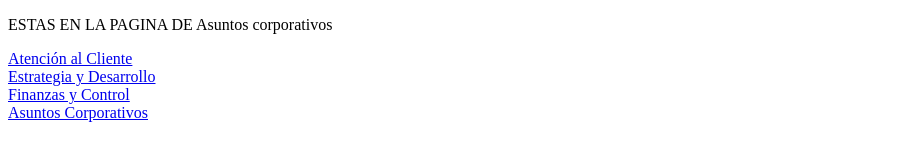
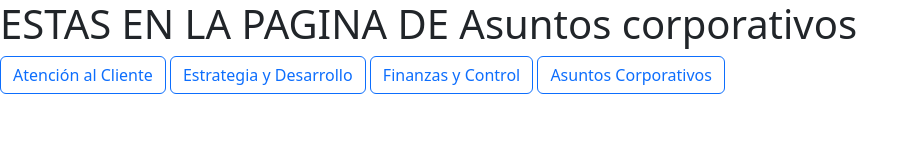
Before and after one commit to MicaelaMejiaVargas/ORG-MET-PROGRAMA, a plain HTML site: page html/asuntoscorporativos.html in a window 1280 px wide. Shown: the whole page, without its empty margins (0-919 px from the left). Drawn offline with nearby package versions, Linux system fonts and the light colour scheme.

Commit message:
botones vinculados para saber mas

```diff
--- a/html/asuntoscorporativos.html
+++ b/html/asuntoscorporativos.html
@@ -3,6 +3,8 @@
 <head>
     <meta charset="UTF-8">
     <meta name="viewport" content="width=device-width, initial-scale=1.0">
+    <link href="https://cdn.jsdelivr.net/npm/bootstrap@5.3.3/dist/css/bootstrap.min.css" rel="stylesheet" integrity="sha384-QWTKZyjpPEjISv5WaRU9OFeRpok6YctnYmDr5pNlyT2bRjXh0JMhjY6hW+ALEwIH" crossorigin="anonymous">
+    <link rel="stylesheet" href="../css/general.css">
     <title>ASUNTOS CORPORATIVOS</title>
 </head>
 <body>
```
Also changed, not shown: html/atencionalcliente.html (+2 -0 lines), html/estrategiaydesarrollo.html (+2 -0 lines), html/financiasycontrol.html (+2 -0 lines).
